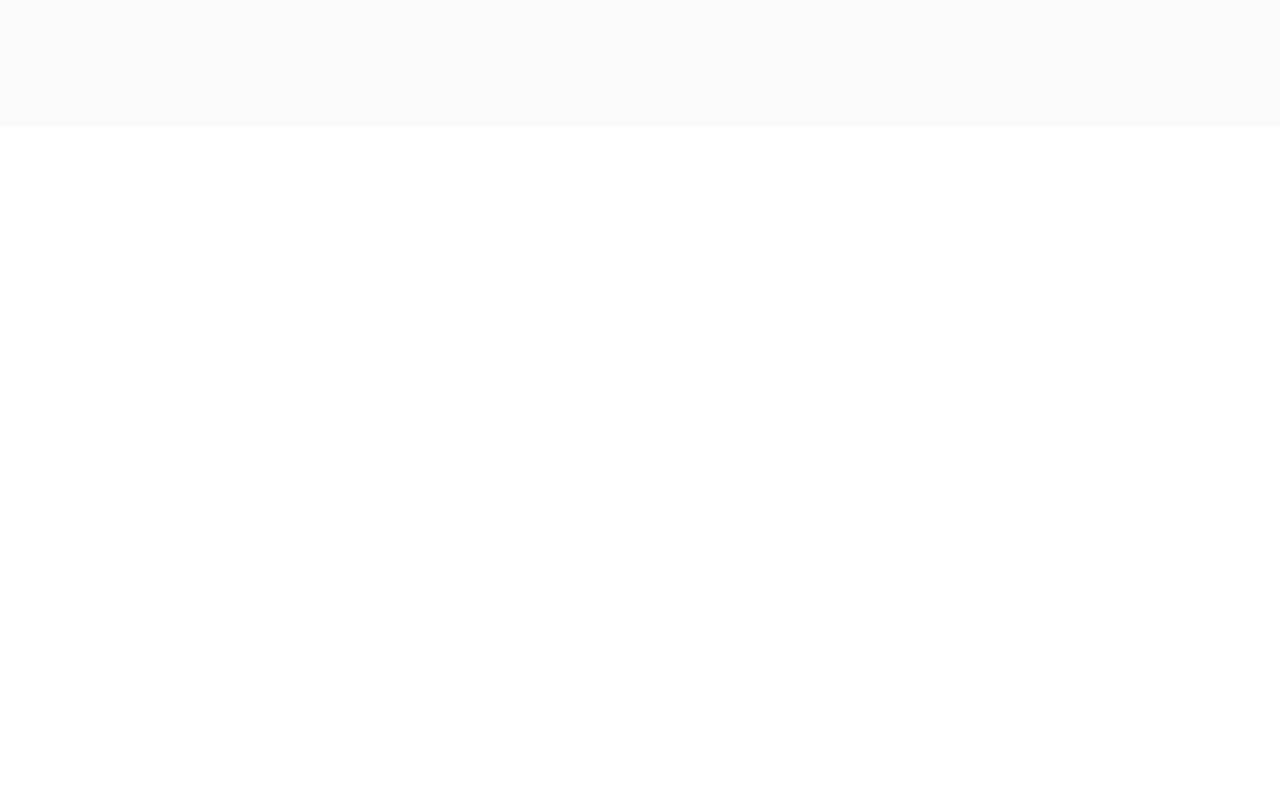
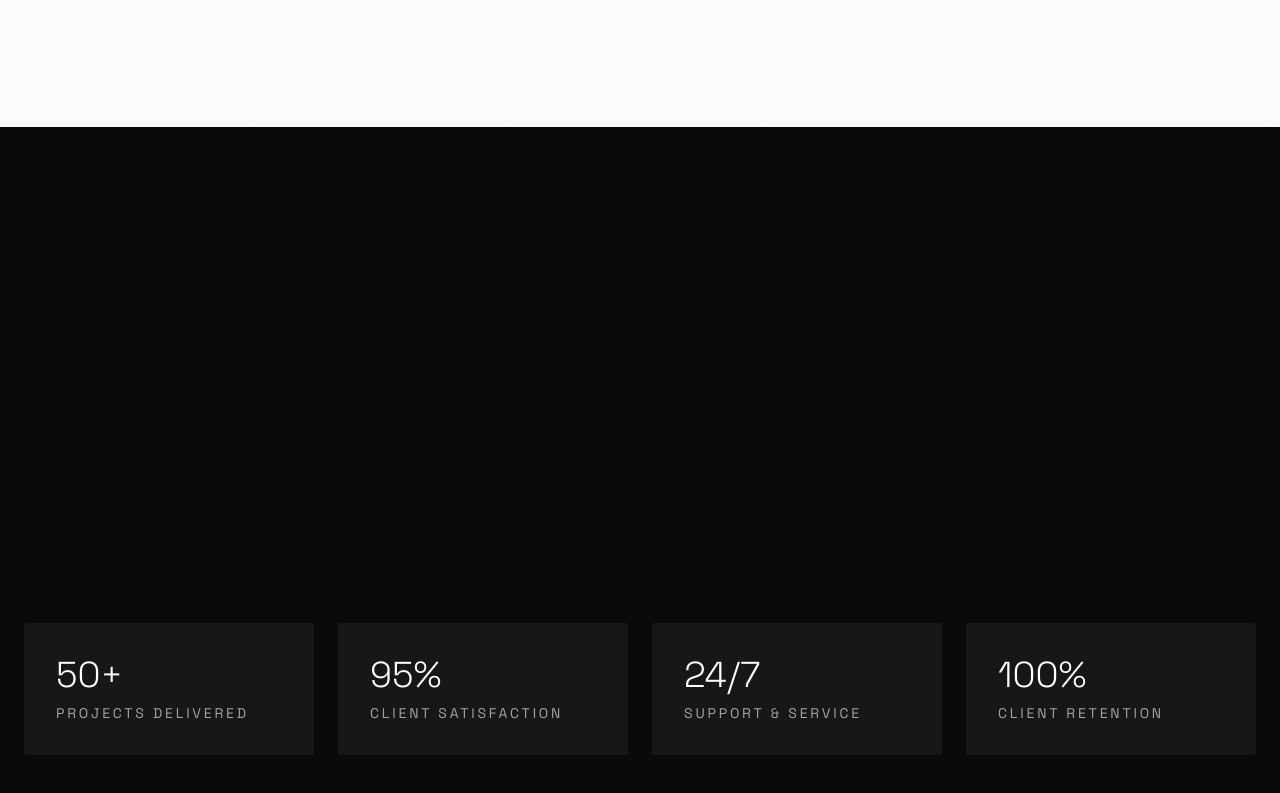
Before and after one commit to mvonombogho/luzi-afrika, a Next.js app: page / in a window 1280 px wide. Shown: the part 1849-2642 px from the top of the page. Before the commit the page ends 1976 px from the top, so only its background shows below. Built offline with nearby package versions, Linux system fonts and the light colour scheme.

Commit message:
update: add About section to page

```diff
--- a/src/app/page.tsx
+++ b/src/app/page.tsx
@@ -2,12 +2,14 @@
 
 import Hero from '@/components/sections/home/Hero';
 import Services from '@/components/sections/home/Services';
+import About from '@/components/sections/home/About';
 
 export default function Home() {
   return (
     <main className="relative z-10">
       <Hero />
       <Services />
+      <About />
     </main>
   );
 }
```
